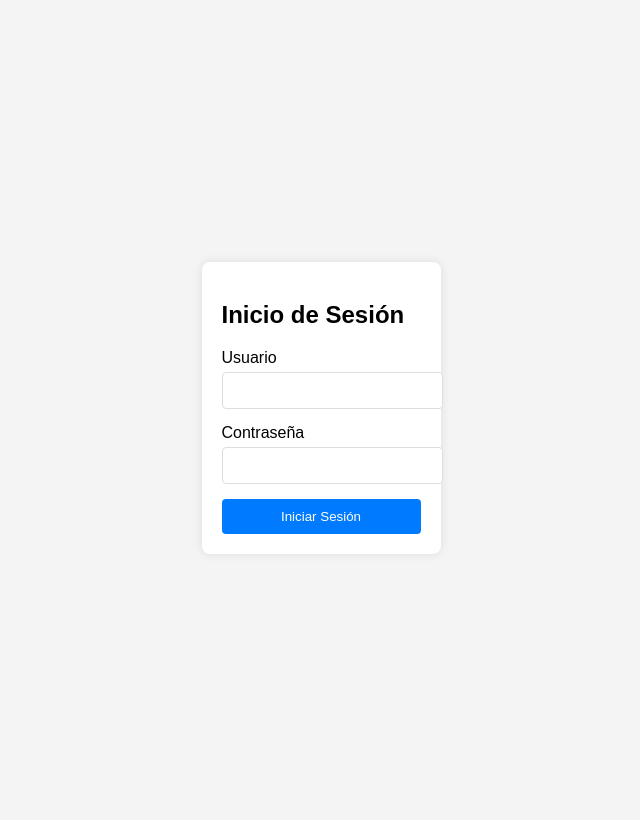
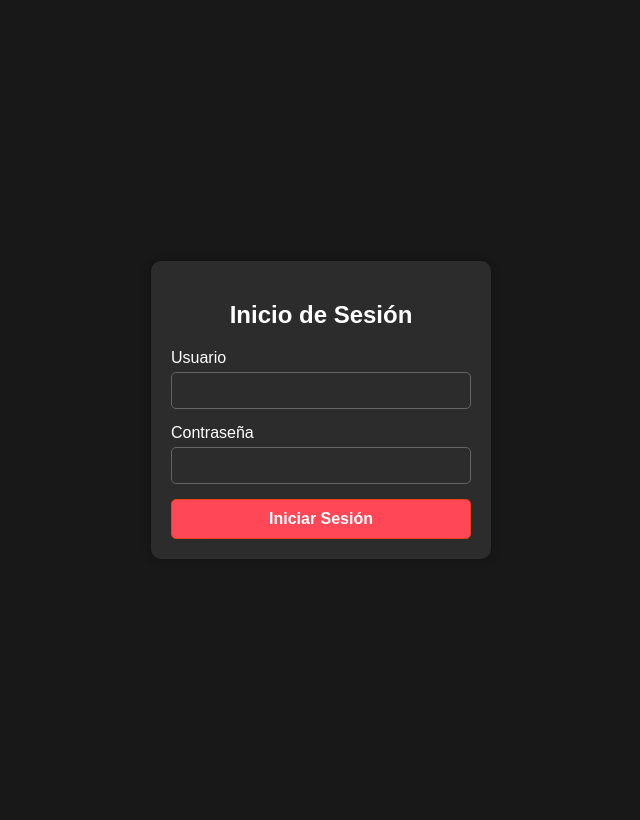
Before and after one commit to VictorVasquezZT2005/momo-usa, a Django app: template templates/pages/loginoriginal.html in a window 1280 px wide. Shown: the whole page, without its empty margins (319-959 px from the left). Before the commit the page ends 534 px from the top, so only its background shows below. Run offline with Django 5.2, Linux system fonts and the light colour scheme; the template is opened without the code that fills it, so the values that code supplies are empty.

Commit message:
actualizacion

```diff
--- a/app.py
+++ b/app.py
@@ -21,7 +21,7 @@ def login():
         if user and check_password_hash(user.password, password):
             return redirect(url_for('index'))
         return 'Nombre de usuario o contraseña incorrectos'
-    return render_template('registration/login.html')
+    return render_template('pages/login.html')
 
 @app.route('/register', methods=['GET', 'POST'])
 def register():
@@ -36,7 +36,7 @@ def register():
             db.session.commit()
             return redirect(url_for('login'))
         return 'Las contraseñas no coinciden'
-    return render_template('registration/register.html')
+    return render_template('pages/register.html')
 
 @app.route('/index')
 def index():
--- a/static/css/login.css
+++ b/static/css/login.css
@@ -1,54 +1,93 @@
+/* Estilo general del cuerpo */
 body {
-    font-family: Arial, sans-serif;
+  font-family: "Poetsen One", sans-serif; /* Fuente del proyecto */
+  background-color: #181818; /* Color de fondo oscuro */
   display: flex;
   justify-content: center;
   align-items: center;
   height: 100vh;
-    background-color: #f4f4f4;
+  margin: 0;
+  padding: 10px;
 }
 
+/* Contenedor de inicio de sesión */
 .login-container {
-    background-color: #fff;
+  background-color: #2c2c2c; /* Fondo claro en contraste con el fondo oscuro del body */
   padding: 20px;
-    border-radius: 8px;
-    box-shadow: 0 0 10px rgba(0, 0, 0, 0.1);
+  box-shadow: 0 0 10px rgba(0, 0, 0, 0.3); /* Sombra más intensa */
+  border-radius: 10px; /* Bordes redondeados más grandes */
+  width: 300px;
 }
 
+/* Título */
 h2 {
   margin-bottom: 20px;
+  text-align: center;
+  color: #fff; /* Texto blanco para el título */
 }
 
+/* Grupo de formulario */
 .form-group {
   margin-bottom: 15px;
 }
 
+/* Etiquetas de formulario */
 label {
   display: block;
   margin-bottom: 5px;
+  color: #fff; /* Etiquetas en blanco */
 }
 
-  input[type="text"],
-  input[type="password"] {
+/* Entradas de formulario */
+input {
   width: 100%;
-    padding: 10px;
-    border: 1px solid #ddd;
-    border-radius: 4px;
+  padding: 10px; /* Aumentar el relleno */
+  box-sizing: border-box;
+  border: 1px solid #646464; /* Color de borde más oscuro */
+  border-radius: 5px; /* Bordes redondeados */
+  background-color: #2c2c2c; /* Fondo de entrada oscuro */
+  color: #fff; /* Texto en blanco */
 }
 
+/* Botón */
 button {
   width: 100%;
   padding: 10px;
-    background-color: #007bff;
+  background-color: #ff4757; /* Color rojo vibrante para el botón */
   color: #fff;
-    border: none;
-    border-radius: 4px;
+  border: 1px solid #e84118; /* Borde rojo oscuro para complementar el fondo */
+  border-radius: 5px; /* Bordes redondeados */
   cursor: pointer;
+  font-size: 16px; /* Tamaño de fuente mayor */
+  font-weight: bold; /* Fuente en negrita */
+  transition: background-color 0.3s, border-color 0.3s; /* Transiciones suaves */
 }
 
+/* Botón al pasar el mouse */
 button:hover {
-    background-color: #0056b3;
+  background-color: #e84118; /* Color de fondo rojo oscuro al pasar el mouse */
+  border-color: #ff4757; /* Borde más claro al pasar el mouse */
 }
 
+/* Párrafos */
 p {
-    margin-top: 10px;
+  color: #fff; /* Color blanco para los párrafos */
+  text-align: center; /* Alinear el texto al centro */
 }
+
+/* Enlaces */
+a {
+  color: #fff; /* Color blanco para los enlaces */
+  text-decoration: none; /* Eliminar la decoración del texto */
+}
+
+a:hover {
+  text-decoration: underline; /* Subrayar el texto al pasar el mouse */
+}
+
+/* Mensaje */
+#message {
+  margin-top: 15px;
+  color: #ff6f6f; /* Color de mensaje en rojo claro */
+  text-align: center;
+}
--- a/static/js/logout.js
+++ b/static/js/logout.js
@@ -4,5 +4,5 @@ if (localStorage.getItem('loggedIn') !== 'true') {
 
   document.getElementById('logout').addEventListener('click', function() {
     localStorage.removeItem('loggedIn');
-    window.location.href = '/pages/login.html';
+    window.location.href = '/templates/pages/login.html';
   });
```
Also changed, not shown: templates/pages/profile.html (+29 -13 lines), vercel.json (deleted). Lines whose indentation alone changed are shown as unchanged.
